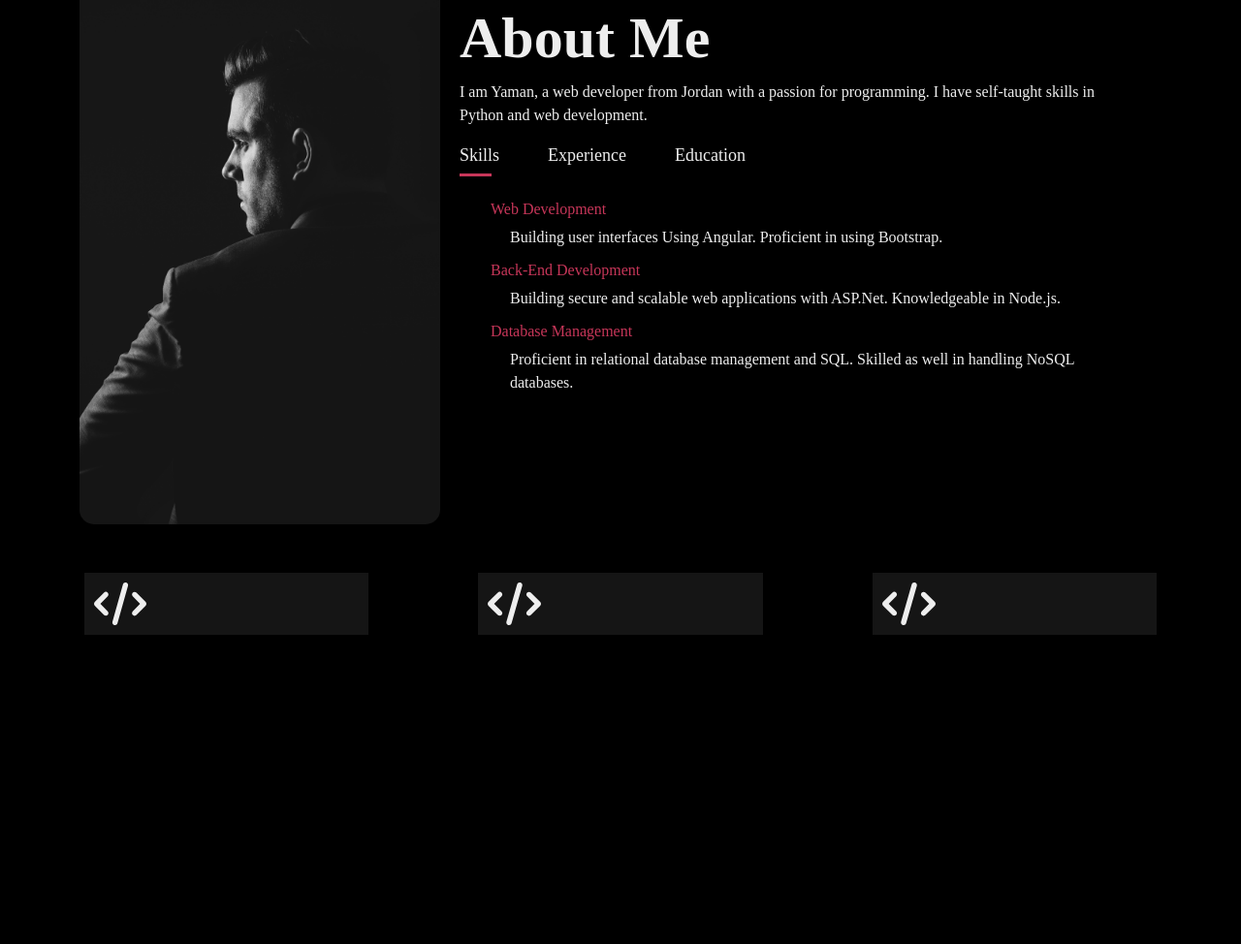
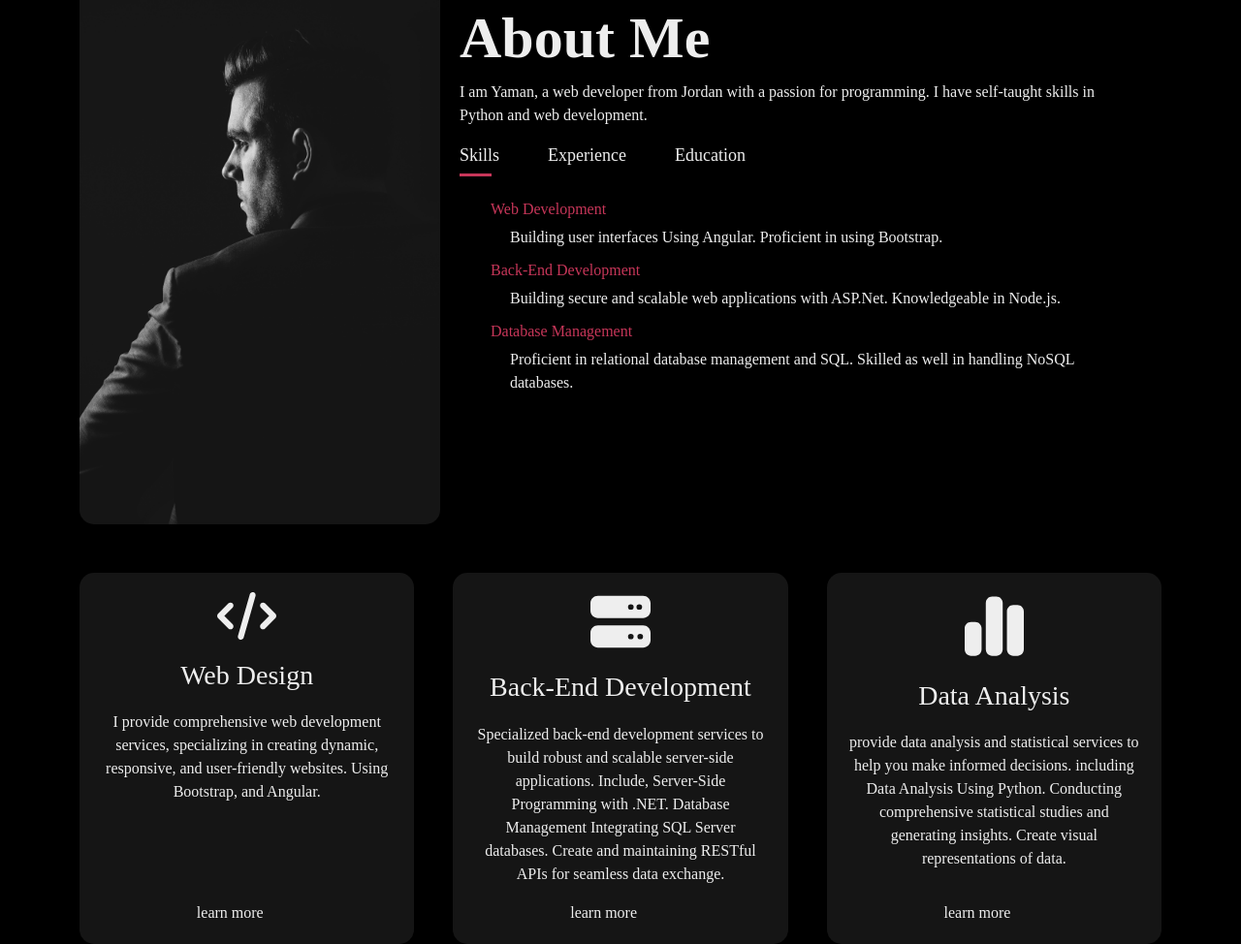
Before and after one commit to ymankh/Orange-project-1, a plain HTML site: page index.html in a window 1280 px wide. Shown: the part 817-1791 px from the top of the page at 97% size. Before the commit the page ends 1472 px from the top, so only its background shows below. Drawn offline with Linux system fonts and the light colour scheme.

Commit message:
change the header image, finish the services section

```diff
--- a/assets/css/style.css
+++ b/assets/css/style.css
@@ -166,23 +166,54 @@ nav .centered {
   margin-right: 50px;
 }
 /* ---------- services ------------ */
-#services img {
+.service-card img {
   width: 20%;
   color: #eee;
   margin-left: auto;
+  margin-bottom: 20px;
+}
+
+.service-card h3 {
+  margin-bottom: 20px;
+}
+
+.service-card p {
+  margin-bottom: 40px;
+}
+
+.service-card a {
+  color: #eee;
+  text-decoration: none;
+  display: block;
+  position: absolute;
+  bottom: 20px;
+  left: 35%;
 }
 
 .services-row {
   display: grid;
   grid-template-columns: repeat(auto-fit, minmax(250px, 1fr));
   gap: 40px;
-  margin: 0 50px;
+  /* margin: 0 50px; */
   margin-top: 50px;
 }
 
 .service-card {
-  width: 80%;
+  position: relative;
+  text-align: center;
+  width: 100%;
+  border-radius: 15px;
   margin: auto;
   background-color: #151515;
-  padding: 10px;
+  padding: 20px;
+  height: 100%;
+  transition: background-color 0.35s, scale 0.35s;
+  transition-timing-function: cubic-bezier(0.18, 0.89, 0.32, 1.28);
+
+
 }
+
+.service-card:hover {
+  background-color: #c73659;
+  scale: 1.1;
+}
--- a/index.html
+++ b/index.html
@@ -206,15 +206,41 @@
 
       <!--------------- Services -------------------->
       <section id="services">
+        <div class="container">
           <div class="services-row">
             <div class="service-card">
               <img src="assets/svgs/code-solid.svg" alt="html" />
+              <h3>Web Design</h3>
+              <p>
+                I provide comprehensive web development services, specializing
+                in creating dynamic, responsive, and user-friendly websites.
+                Using Bootstrap, and Angular.
+              </p>
+              <a href="#">learn more</a>
             </div>
             <div class="service-card">
-            <img src="assets/svgs/code-solid.svg" alt="html" />
+              <img src="assets/svgs/server-solid.svg" alt="system" />
+              <h3>Back-End Development</h3>
+              <p>
+                Specialized back-end development services to build robust and
+                scalable server-side applications. Include, Server-Side
+                Programming with .NET. Database Management Integrating SQL
+                Server databases. Create and maintaining RESTful APIs for
+                seamless data exchange.
+              </p>
+              <a href="#">learn more</a>
             </div>
             <div class="service-card">
-            <img src="assets/svgs/code-solid.svg" alt="html" />
+              <img src="assets/svgs/chart-simple-solid.svg" alt="system" />
+              <h3>Data Analysis</h3>
+              <p>
+                provide data analysis and statistical services to help you make
+                informed decisions. including Data Analysis Using Python.
+                Conducting comprehensive statistical studies and generating
+                insights. Create visual representations of data.
+              </p>
+              <a href="#">learn more</a>
+            </div>
           </div>
         </div>
       </section>
```
Also changed, not shown: Untitled.jpg (added), assets/svgs/chart-simple-solid.svg (added), assets/svgs/server-solid.svg (added), 1 other file. Lines whose indentation alone changed are shown as unchanged.
